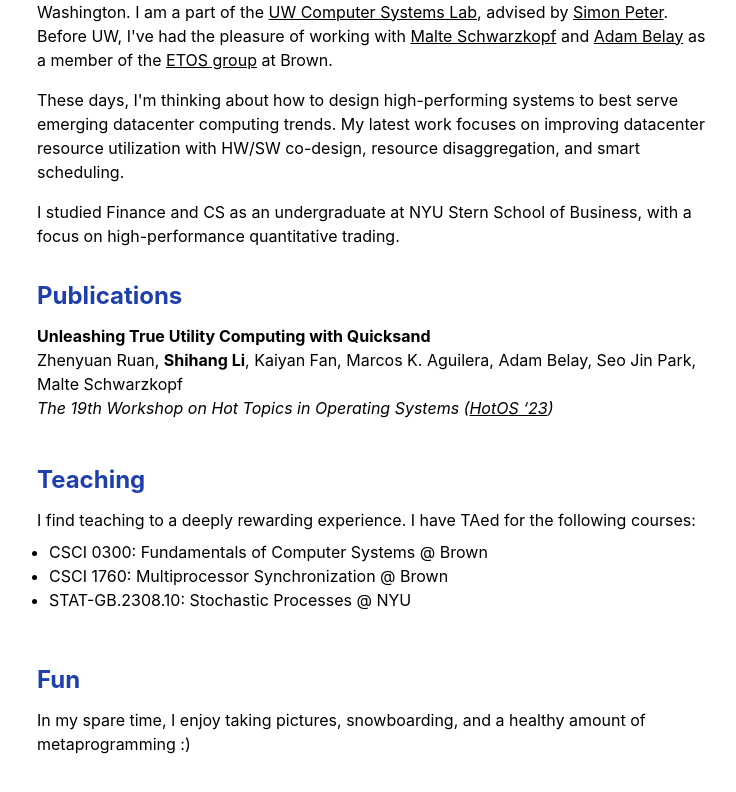
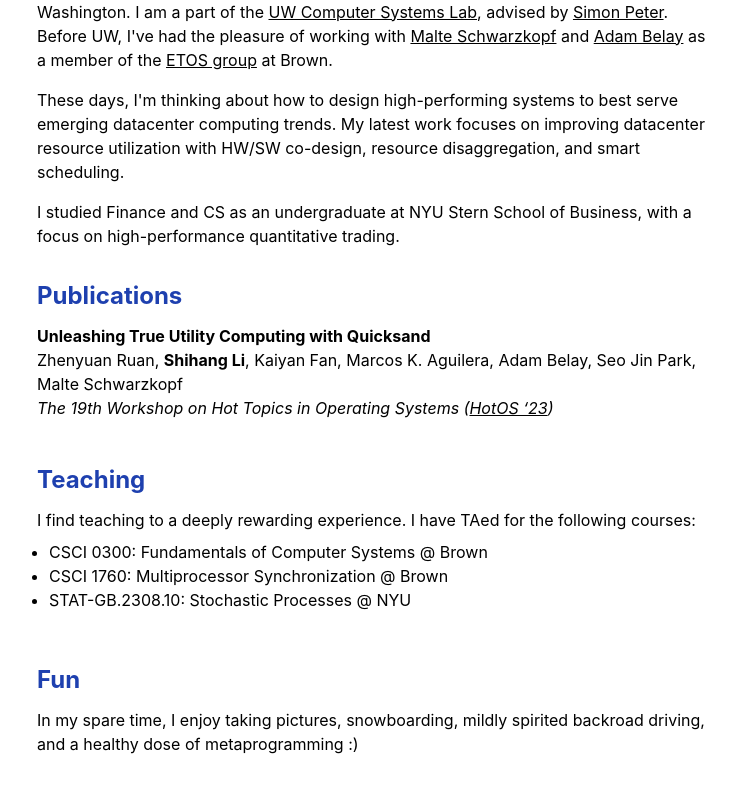
Before and after one commit to vic-lsh/vli, a Next.js app: page / in a window 1280 px wide. Shown: the part 332-1124 px from the top of the page, without its empty margins (267-1003 px from the left). Built offline with nearby package versions, Linux system fonts and the light colour scheme.

Commit message:
update interests

```diff
--- a/pages/index.tsx
+++ b/pages/index.tsx
@@ -192,7 +192,8 @@
       <SectionHeader>Fun</SectionHeader>
       <div className="py-3">
         <p>
-          {`In my spare time, I enjoy taking pictures, snowboarding, and a healthy amount of metaprogramming :)`}
+          {`In my spare time, I enjoy taking pictures, snowboarding,
+          mildly spirited backroad driving, and a healthy dose of metaprogramming :)`}
         </p>
       </div>
     </div>
```
